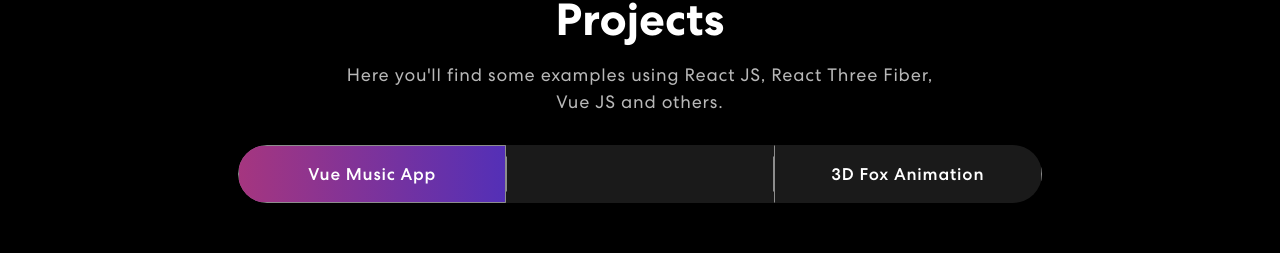
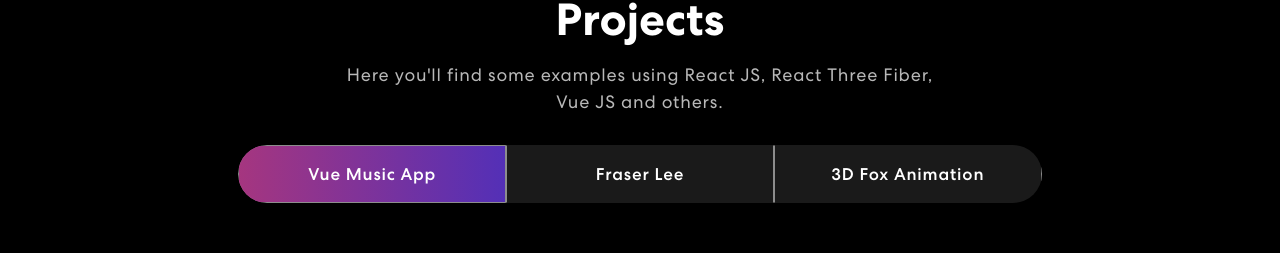
Before and after one commit to jsantamariar/portfolio, a React (Create React App) app: page / in a window 1280 px wide. Shown: the part 1408-1661 px from the top of the page. Built offline with nearby package versions, Linux system fonts and the light colour scheme.

Commit message:
feat: adding fraserlee project

```diff
--- a/src/components/Projects.jsx
+++ b/src/components/Projects.jsx
@@ -16,6 +16,7 @@ import {
   Text,
 } from "@react-three/drei";
 import Fox from "../models/Fox";
+import FraserApp from "../models/FraserApp";
 
 export const Projects = () => {
   const projects = [
@@ -74,10 +75,7 @@ export const Projects = () => {
                         <Nav.Link eventKey="first">Vue Music App</Nav.Link>
                       </Nav.Item>
                       <Nav.Item>
-                        <Nav.Link
-                          style={{ pointerEvents: "none" }}
-                          eventKey="second"
-                        ></Nav.Link>
+                        <Nav.Link eventKey="second">Fraser Lee</Nav.Link>
                       </Nav.Item>
                       <Nav.Item>
                         <Nav.Link eventKey="third">3D Fox Animation</Nav.Link>
@@ -95,6 +93,20 @@ export const Projects = () => {
                         >
                           <Float rotationIntensity={0.5}>
                             <MusicApp width={650} height={350} />
+                          </Float>
+                        </Canvas>
+                      </Tab.Pane>
+                      <Tab.Pane className="panel-projects" eventKey="second">
+                        <Canvas
+                          camera={{
+                            fov: 40,
+                            near: 0.5,
+                            far: 1000,
+                            position: [-2, 1, 3.5],
+                          }}
+                        >
+                          <Float rotationIntensity={0.5}>
+                            <FraserApp width={650} height={350} />
                           </Float>
                         </Canvas>
                       </Tab.Pane>
--- /dev/null
+++ b/src/models/FraserApp.jsx
@@ -0,0 +1,21 @@
+import React from "react";
+import { Html } from "@react-three/drei";
+
+const FraserApp = (props) => {
+  return (
+    <Html
+      wrapperClass="htmlScreen"
+      transform
+      distanceFactor={2.6}
+      position={[1.3, 0, -1.4]}
+      rotation-x={-0.226}
+    >
+      <a target="_blank" href="https:/fraserlee.com" rel="noreferrer">
+        Full Project
+      </a>
+      <iframe title="Fraser Lee" src={"https:/fraserlee.com"} {...props} />
+    </Html>
+  );
+};
+
+export default FraserApp;
--- a/src/models/MusicApp.jsx
+++ b/src/models/MusicApp.jsx
@@ -1,5 +1,5 @@
+import React from "react";
 import { Html } from "@react-three/drei";
-import React from "react";
 
 const MusicApp = (props) => {
   return (
```
